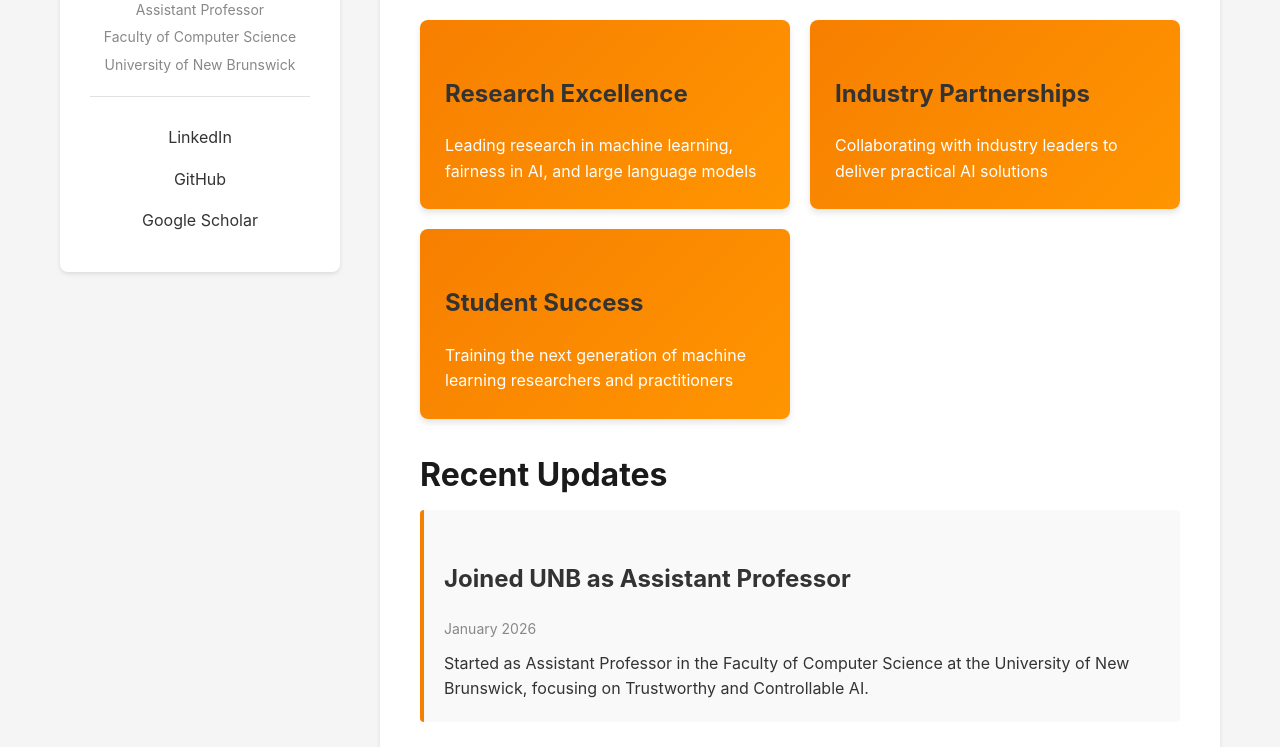
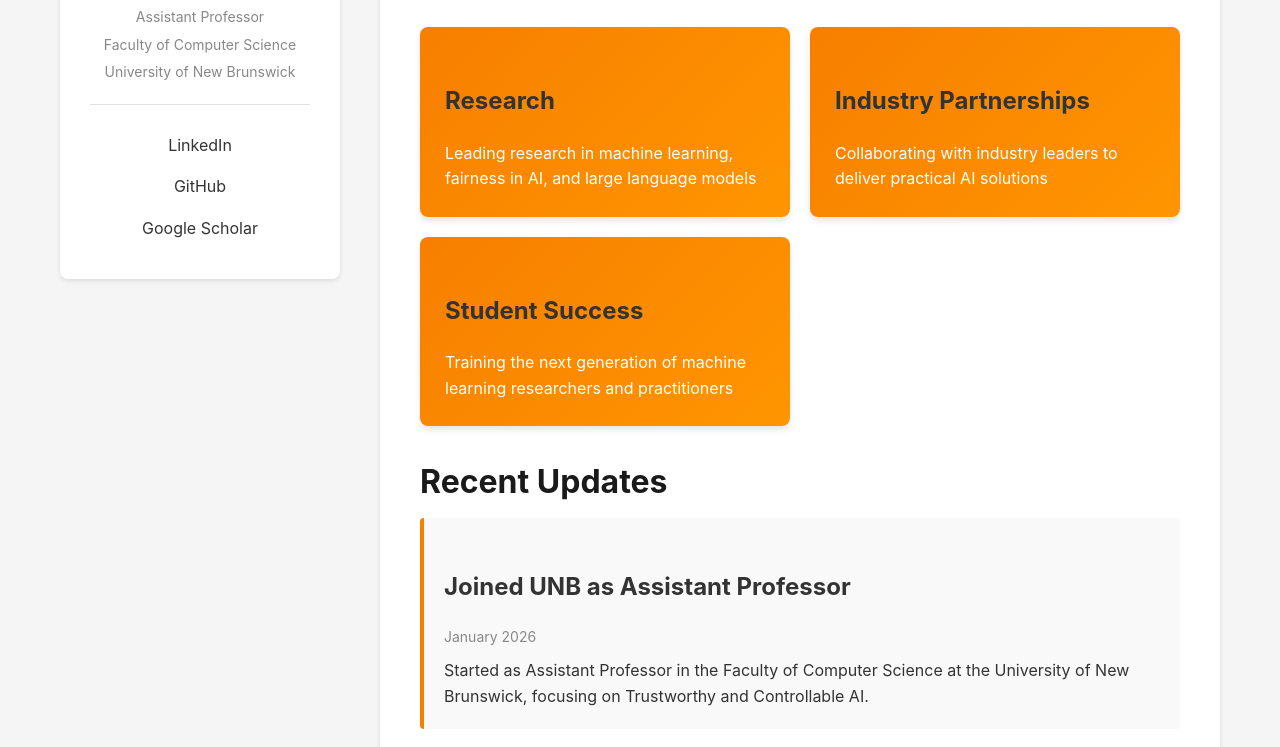
Before and after one commit to MahtabSarvmaili/mahtabsarvmaili.github.io, a plain HTML site: page index.html in a window 1280 px wide. Shown: the part 386-1133 px from the top of the page. Drawn offline with Linux system fonts and the light colour scheme.

Commit message:
minor changes

```diff
--- a/css/style.css
+++ b/css/style.css
@@ -202,6 +202,8 @@ main {
 }
 
 .highlight-box {
+    display: block;
+    text-decoration: none;
     background: linear-gradient(135deg, #f77f00 0%, #ff9500 100%);
     color: white;
     padding: 25px;
@@ -397,6 +399,28 @@ img.profile-image {
     background: #f9f9f9;
     border-radius: 8px;
     border-left: 4px solid #f77f00;
+}
+
+/* Remove underlines from highlight-box links and ensure block behavior */
+.highlight-box {
+    display: block;
+    text-decoration: none;
+}
+.highlight-box:link,
+.highlight-box:visited,
+.highlight-box:hover,
+.highlight-box:active {
+    text-decoration: none;
+}
+.highlight-box h3,
+.highlight-box p {
+    text-decoration: none;
+}
+
+/* Forcefully remove any link underlines inside highlight boxes */
+.highlight-box,
+.highlight-box * {
+    text-decoration: none !important;
 }
 
 .member-item h4 {
--- a/index.html
+++ b/index.html
@@ -10,7 +10,7 @@
     <header>
         <div class="container">
             <div class="logo">
-                <img src="https://www.cs.unb.ca/fcswebresources/img/fcs-crest.png" alt="UNB crest" class="site-logo">
+                <a href="index.html"><img src="https://www.cs.unb.ca/fcswebresources/img/fcs-crest.png" alt="UNB crest" class="site-logo"></a>
                 <div class="university-name">
                     <span class="uni-main">Machine Learning &amp; AI Systems Research Lab (MLAIS)</span>
                     <span class="uni-sub"></span>
@@ -22,7 +22,7 @@
     <nav class="navbar">
         <div class="container">
             <div class="nav-content">
-                <!-- <h1 class="lab-title"><a href="index.html">Applied Machine Learning Research Lab</a></h1> -->
+                <!-- <h1 class="lab-title"><a href="index.html">Machine Learning &amp; AI Systems Research Lab</a></h1> -->
                 <ul class="nav-menu" id="navMenu">
                     <li><a href="members.html">Members</a></li>
                     <li><a href="publications.html">Publications</a></li>
@@ -47,7 +47,7 @@
             <section class="content">
                 <div class="hero-home">
                     <div class="hero-content">
-                        <h2>Welcome to the Applied Machine Learning Research Lab</h2>
+                        <h2>Welcome to the Machine Learning &amp; AI Systems Research Lab</h2>
                         <p class="hero-description">
                             We are dedicated to advancing the field of machine learning through innovative research,
                             practical applications, and collaborative partnerships. Our lab focuses on developing
@@ -56,18 +56,18 @@
                     </div>
 
                     <div class="highlight-boxes">
-                        <div class="highlight-box">
-                            <h3>Research Excellence</h3>
+                        <a class="highlight-box" href="research.html">
+                            <h3>Research</h3>
                             <p>Leading research in machine learning, fairness in AI, and large language models</p>
-                        </div>
-                        <div class="highlight-box">
+                        </a>
+                        <a class="highlight-box" href="partners.html">
                             <h3>Industry Partnerships</h3>
                             <p>Collaborating with industry leaders to deliver practical AI solutions</p>
-                        </div>
-                        <div class="highlight-box">
+                        </a>
+                        <a class="highlight-box" href="members.html">
                             <h3>Student Success</h3>
                             <p>Training the next generation of machine learning researchers and practitioners</p>
-                        </div>
+                        </a>
                     </div>
                 </div>
 
@@ -83,7 +83,7 @@
 
     <footer>
         <div class="container">
-            <p>&copy; 2025 Applied Machine Learning Research Lab. All rights reserved.</p>
+            <p>&copy; 2025 Machine Learning &amp; AI Systems Research Lab. All rights reserved.</p>
         </div>
     </footer>
 
```
Also changed, not shown: contact.html (+4 -4 lines), members.html (+4 -4 lines), partners.html (+3 -3 lines), publications.html (+3 -3 lines), research.html (+3 -3 lines), teaching.html (+3 -3 lines).
